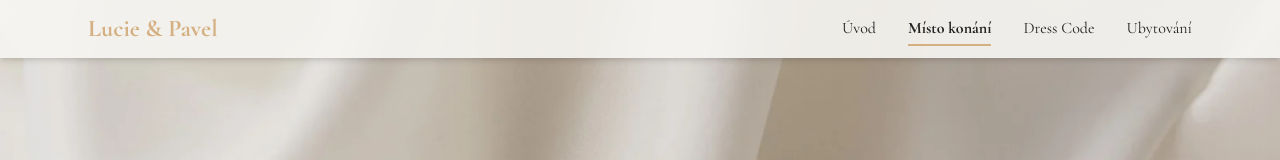
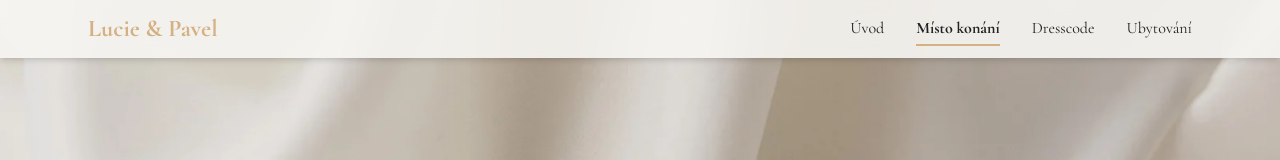
Before and after one commit to pavelmyslik/wedding-app, a Next.js app: page / in a window 1280 px wide. Shown: the top 160 px of the page. Built offline with nearby package versions, Linux system fonts and the light colour scheme.

Commit message:
Fix navbar

```diff
--- a/app/components/Navbar.tsx
+++ b/app/components/Navbar.tsx
@@ -4,7 +4,7 @@ import { useState, useEffect } from "react";
 const sections = [
   { id: "hero", label: "Úvod" },
   { id: "location", label: "Místo konání" },
-  { id: "dresscode", label: "Dress Code" },
+  { id: "dresscode", label: "Dresscode" },
   { id: "accommodation", label: "Ubytování" },
 ];
 
@@ -28,7 +28,7 @@ export default function Navbar() {
     return () => window.removeEventListener("scroll", handleScroll);
   }, []);
 
-  const scrollToSection = (id) => {
+  const scrollToSection = (id: string) => {
     setMenuOpen(false);
     const el = document.getElementById(id);
     if (el) {
--- a/app/dresscode/page.tsx
+++ b/app/dresscode/page.tsx
@@ -0,0 +1,52 @@
+export default function Page() {
+    const accommodations = [
+        {
+            id: 1,
+            name: "DressCode",
+            address: "Dresscode",
+            phone: "+420 721 050 867",
+            website: "https://www.instagram.com/statek_slatina/?hl=cs",
+            description: "Chatičky po dvou osobách",
+        }
+    ];
+
+    return (
+        <section id="accommodation" className="py-20 px-6 bg-[#F7F5F2]">
+            <div className="max-w-3xl mx-auto">
+                <div className="text-center mb-12">
+                    <h2 className="text-4xl font-serif font-semibold text-[#D4B083] mb-2">Dresscode</h2>
+                    <div className="w-16 h-0.5 bg-[#D4B083] mx-auto mb-6 rounded"></div>
+                    <p className="text-base text-[#222222] font-serif leading-relaxed">
+                        Pro vaše pohodlí jsme připravili výběr kvalitních ubytovacích zařízení v blízkosti místa konání.
+                    </p>
+                </div>
+
+                <div className="space-y-10">
+                    {accommodations.map((hotel) => (
+                        <article key={hotel.id} className="border-b border-[#D4B083]/20 pb-8 last:border-0">
+                            <h3 className="text-2xl font-semibold text-[#D4B083] mb-1">{hotel.name}</h3>
+                            <p className="text-[#222222] italic mb-3 text-sm">{hotel.description}</p>
+
+                            <p className="text-[#222222] font-serif text-sm mb-1">{hotel.address}</p>
+                            <a
+                                href={`tel:${hotel.phone}`}
+                                className="text-[#222222] font-serif text-sm hover:text-[#BFA16B] transition-colors block mb-3"
+                            >
+                                {hotel.phone}
+                            </a>
+
+                            <a
+                                href={hotel.website}
+                                target="_blank"
+                                rel="noopener noreferrer"
+                                className="inline-block text-[#D4B083] font-semibold border border-[#D4B083] rounded px-4 py-1 text-sm hover:bg-[#D4B083] hover:text-white transition-colors"
+                            >
+                                Více informací
+                            </a>
+                        </article>
+                    ))}
+                </div>
+            </div>
+        </section>
+    );
+}
```
